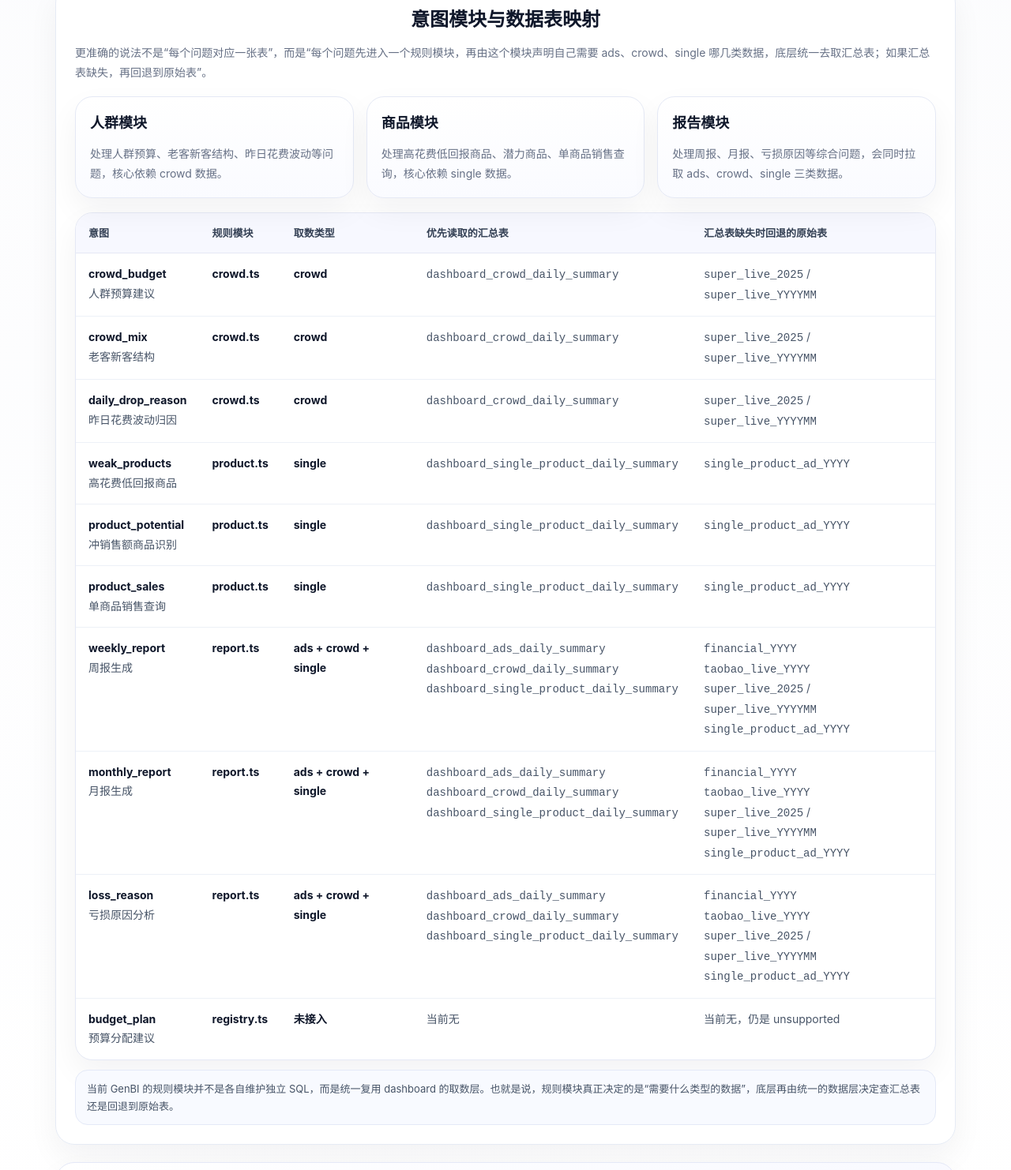
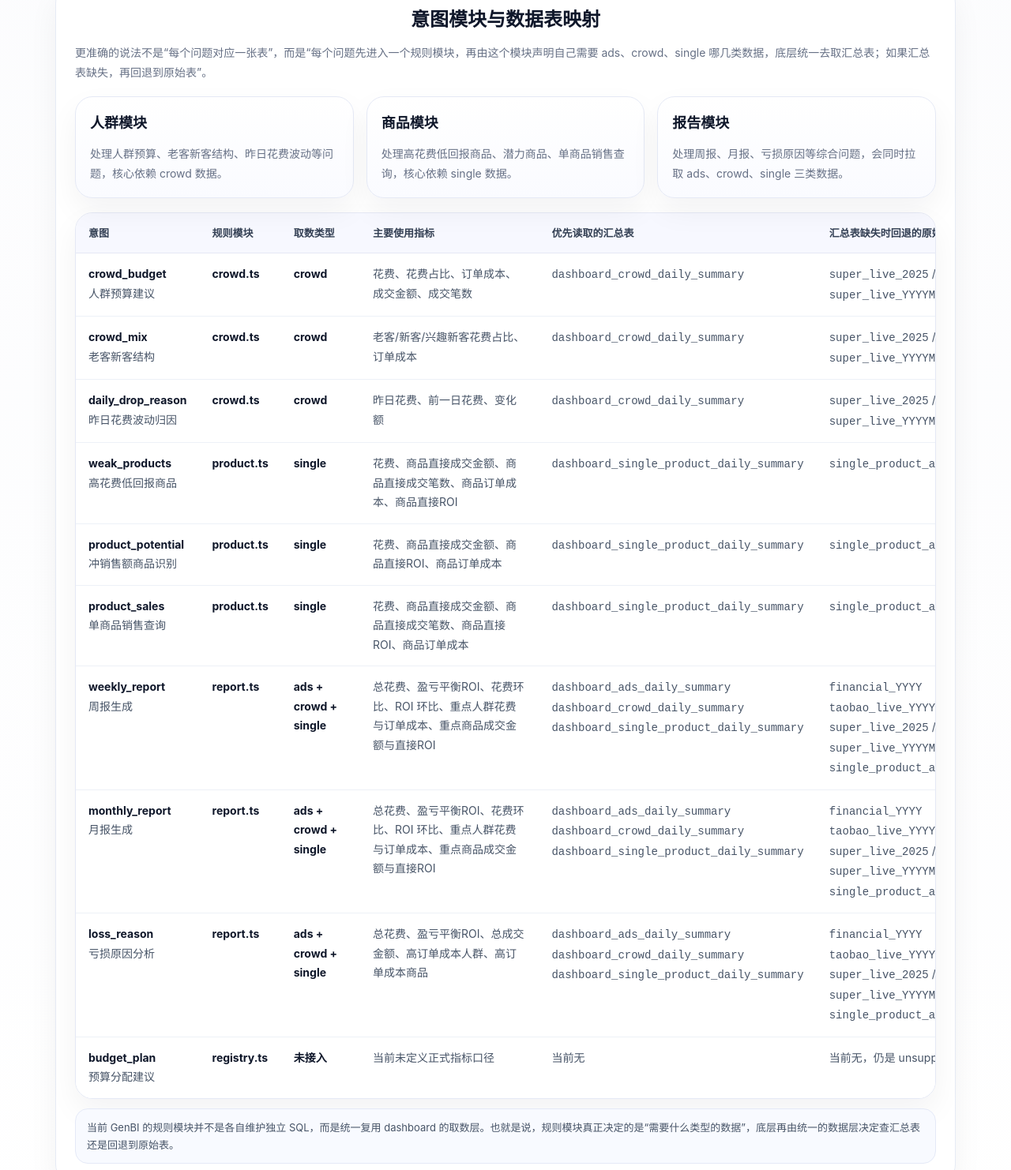
Before and after one commit to zongjianhu39-crypto/guanggaozhitou, a website: page genbi-workflow.html in a window 1280 px wide. Shown: the part 3142-4624 px from the top of the page at 79% size. Drawn offline with Linux system fonts and the light colour scheme; sample sign-in values are in the browser's storage.

Commit message:
add genbi metric mapping

```diff
--- a/genbi-workflow.html
+++ b/genbi-workflow.html
@@ -273,7 +273,7 @@
 
         .mapping-table {
             width: 100%;
-            min-width: 920px;
+            min-width: 1180px;
             border-collapse: collapse;
         }
 
@@ -741,6 +741,7 @@
                             <th>意图</th>
                             <th>规则模块</th>
                             <th>取数类型</th>
+                            <th>主要使用指标</th>
                             <th>优先读取的汇总表</th>
                             <th>汇总表缺失时回退的原始表</th>
                         </tr>
@@ -750,6 +751,7 @@
                             <td><strong>crowd_budget</strong><br>人群预算建议</td>
                             <td><strong>crowd.ts</strong></td>
                             <td><strong>crowd</strong></td>
+                            <td>花费、花费占比、订单成本、成交金额、成交笔数</td>
                             <td><code>dashboard_crowd_daily_summary</code></td>
                             <td><code>super_live_2025</code> / <code>super_live_YYYYMM</code></td>
                         </tr>
@@ -757,6 +759,7 @@
                             <td><strong>crowd_mix</strong><br>老客新客结构</td>
                             <td><strong>crowd.ts</strong></td>
                             <td><strong>crowd</strong></td>
+                            <td>老客/新客/兴趣新客花费占比、订单成本</td>
                             <td><code>dashboard_crowd_daily_summary</code></td>
                             <td><code>super_live_2025</code> / <code>super_live_YYYYMM</code></td>
                         </tr>
@@ -764,6 +767,7 @@
                             <td><strong>daily_drop_reason</strong><br>昨日花费波动归因</td>
                             <td><strong>crowd.ts</strong></td>
                             <td><strong>crowd</strong></td>
+                            <td>昨日花费、前一日花费、变化额</td>
                             <td><code>dashboard_crowd_daily_summary</code></td>
                             <td><code>super_live_2025</code> / <code>super_live_YYYYMM</code></td>
                         </tr>
@@ -771,6 +775,7 @@
                             <td><strong>weak_products</strong><br>高花费低回报商品</td>
                             <td><strong>product.ts</strong></td>
                             <td><strong>single</strong></td>
+                            <td>花费、商品直接成交金额、商品直接成交笔数、商品订单成本、商品直接ROI</td>
                             <td><code>dashboard_single_product_daily_summary</code></td>
                             <td><code>single_product_ad_YYYY</code></td>
                         </tr>
@@ -778,6 +783,7 @@
                             <td><strong>product_potential</strong><br>冲销售额商品识别</td>
                             <td><strong>product.ts</strong></td>
                             <td><strong>single</strong></td>
+                            <td>花费、商品直接成交金额、商品直接ROI、商品订单成本</td>
                             <td><code>dashboard_single_product_daily_summary</code></td>
                             <td><code>single_product_ad_YYYY</code></td>
                         </tr>
@@ -785,6 +791,7 @@
                             <td><strong>product_sales</strong><br>单商品销售查询</td>
                             <td><strong>product.ts</strong></td>
                             <td><strong>single</strong></td>
+                            <td>花费、商品直接成交金额、商品直接成交笔数、商品直接ROI、商品订单成本</td>
                             <td><code>dashboard_single_product_daily_summary</code></td>
                             <td><code>single_product_ad_YYYY</code></td>
                         </tr>
@@ -792,6 +799,7 @@
                             <td><strong>weekly_report</strong><br>周报生成</td>
                             <td><strong>report.ts</strong></td>
                             <td><strong>ads + crowd + single</strong></td>
+                            <td>总花费、盈亏平衡ROI、花费环比、ROI 环比、重点人群花费与订单成本、重点商品成交金额与直接ROI</td>
                             <td>
                                 <code>dashboard_ads_daily_summary</code><br>
                                 <code>dashboard_crowd_daily_summary</code><br>
@@ -808,6 +816,7 @@
                             <td><strong>monthly_report</strong><br>月报生成</td>
                             <td><strong>report.ts</strong></td>
                             <td><strong>ads + crowd + single</strong></td>
+                            <td>总花费、盈亏平衡ROI、花费环比、ROI 环比、重点人群花费与订单成本、重点商品成交金额与直接ROI</td>
                             <td>
                                 <code>dashboard_ads_daily_summary</code><br>
                                 <code>dashboard_crowd_daily_summary</code><br>
@@ -824,6 +833,7 @@
                             <td><strong>loss_reason</strong><br>亏损原因分析</td>
                             <td><strong>report.ts</strong></td>
                             <td><strong>ads + crowd + single</strong></td>
+                            <td>总花费、盈亏平衡ROI、总成交金额、高订单成本人群、高订单成本商品</td>
                             <td>
                                 <code>dashboard_ads_daily_summary</code><br>
                                 <code>dashboard_crowd_daily_summary</code><br>
@@ -840,6 +850,7 @@
                             <td><strong>budget_plan</strong><br>预算分配建议</td>
                             <td><strong>registry.ts</strong></td>
                             <td><strong>未接入</strong></td>
+                            <td>当前未定义正式指标口径</td>
                             <td>当前无</td>
                             <td>当前无，仍是 unsupported</td>
                         </tr>
```
